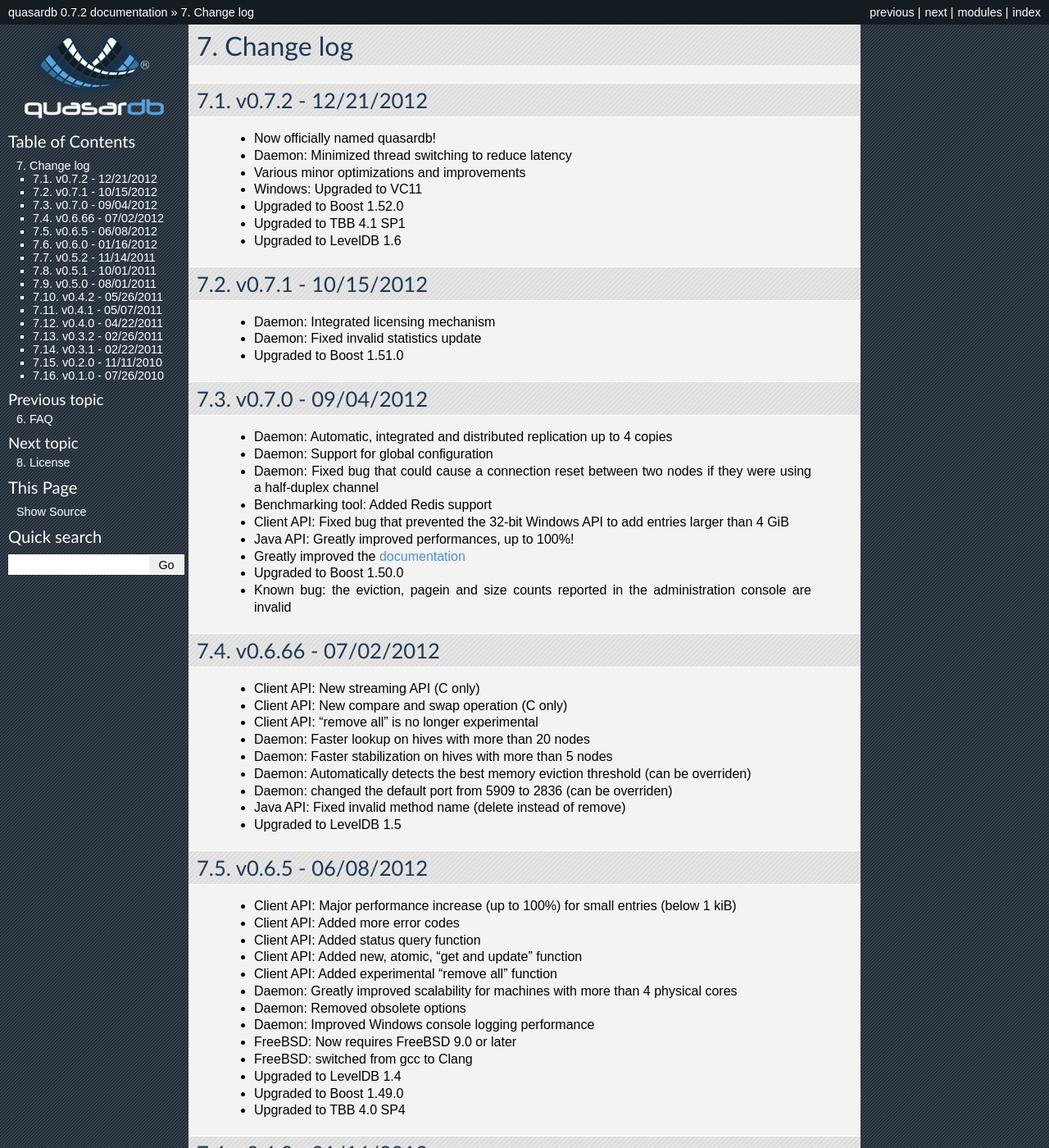
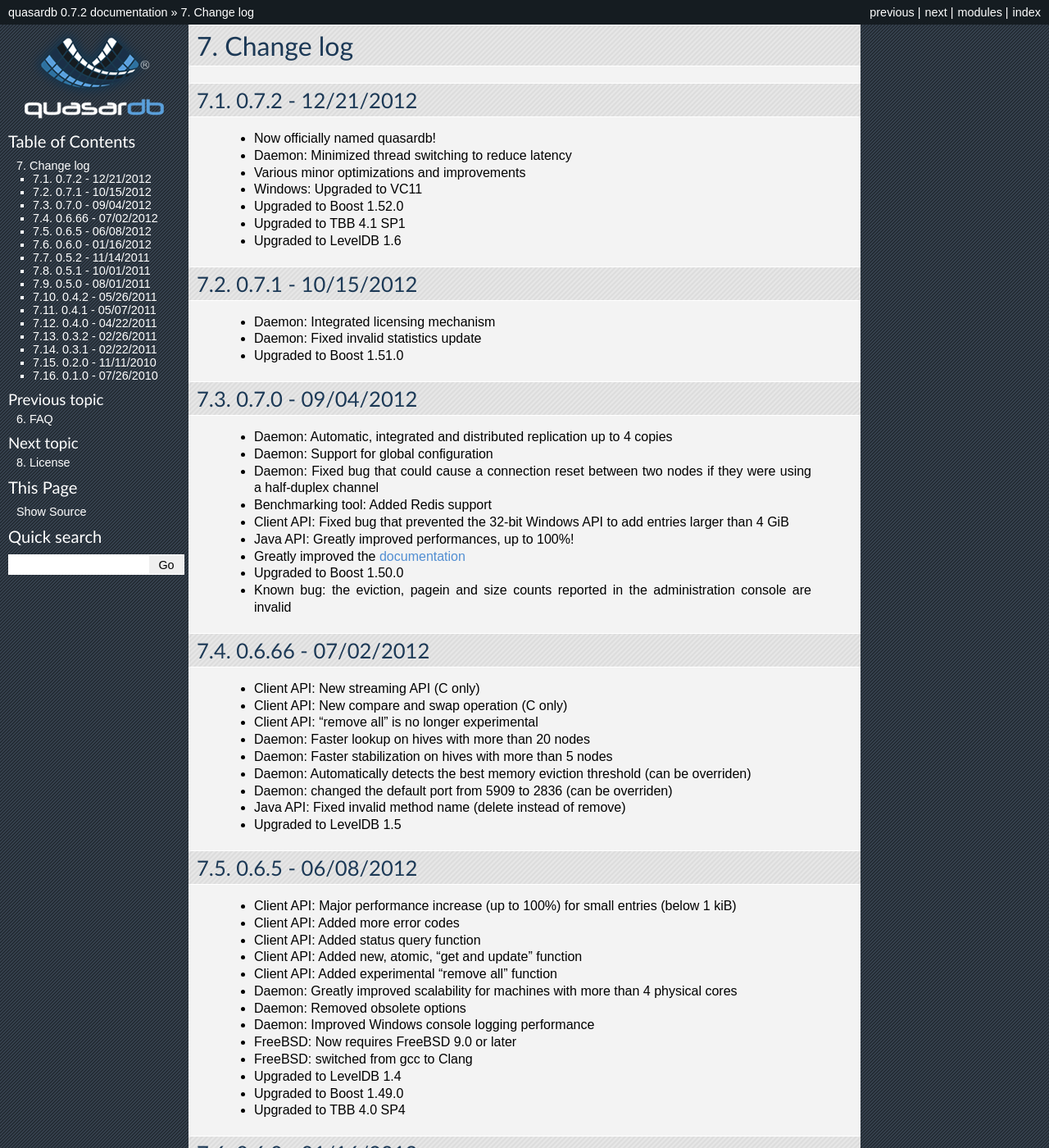
Before and after one commit to iltommi/qdb-documentation, a Sphinx documentation site: the page built from source/changes.rst, in a window 1280 px wide and 1400 px high. Shown: the whole window at 82% size. Built offline with Sphinx 7.4.7, drawn with Linux system fonts in a browser that asks for light colours; formulas are drawn with MathJax 3; some of the changed text lies outside the part shown.

Commit message:
Case 452 - Rewrote introduction, removed the version prefix in the change log

```diff
--- a/source/changes.rst
+++ b/source/changes.rst
@@ -1,8 +1,8 @@
 Change log
 **********
 
-v0.7.2 - 12/21/2012
--------------------
+0.7.2 - 12/21/2012
+------------------
 
     * Now officially named quasardb!
     * Daemon: Minimized thread switching to reduce latency
@@ -12,15 +12,15 @@ v0.7.2 - 12/21/2012
     * Upgraded to TBB 4.1 SP1
     * Upgraded to LevelDB 1.6
 
-v0.7.1 - 10/15/2012
--------------------
+0.7.1 - 10/15/2012
+------------------
 
     * Daemon: Integrated licensing mechanism
     * Daemon: Fixed invalid statistics update
     * Upgraded to Boost 1.51.0
 
-v0.7.0 - 09/04/2012
--------------------
+0.7.0 - 09/04/2012
+------------------
 
     * Daemon: Automatic, integrated and distributed replication up to 4 copies
     * Daemon: Support for global configuration
@@ -32,8 +32,8 @@ v0.7.0 - 09/04/2012
     * Upgraded to Boost 1.50.0
     * Known bug: the eviction, pagein and size counts reported in the administration console are invalid
 
-v0.6.66 - 07/02/2012
---------------------
+0.6.66 - 07/02/2012
+-------------------
 
     * Client API: New streaming API (C only)
     * Client API: New compare and swap operation (C only)
@@ -45,8 +45,8 @@ v0.6.66 - 07/02/2012
     * Java API: Fixed invalid method name (delete instead of remove)
     * Upgraded to LevelDB 1.5
 
-v0.6.5 - 06/08/2012
--------------------
+0.6.5 - 06/08/2012
+------------------
 
     * Client API: Major performance increase (up to 100%) for small entries (below 1 kiB)
     * Client API: Added more error codes
@@ -62,8 +62,8 @@ v0.6.5 - 06/08/2012
     * Upgraded to Boost 1.49.0
     * Upgraded to TBB 4.0 SP4
 
-v0.6.0 - 01/16/2012
--------------------
+0.6.0 - 01/16/2012
+------------------
 
     * Python API: Brand new Python API!
     * Daemon: new "transient" option
@@ -72,8 +72,8 @@ v0.6.0 - 01/16/2012
     * Daemon: Reduced latency
     * Upgraded LevelDB
 
-v0.5.2 - 11/14/2011
--------------------
+0.5.2 - 11/14/2011
+------------------
 
     * Windows: Digital signatures now include a timestamp.
     * Web bridge: Improved the internal data exchange format.
@@ -83,8 +83,8 @@ v0.5.2 - 11/14/2011
     * Upgraded LevelDB
     * Upgraded to TBB 4.0 SP1
 
-v0.5.1 - 10/01/2011
--------------------
+0.5.1 - 10/01/2011
+------------------
 
     * Java API: Major rework, better and easier than before!
     * Daemon: Added an icon in the Windows binary.
@@ -93,8 +93,8 @@ v0.5.1 - 10/01/2011
     * Client API: Made the connection process more resilient.
     * Upgraded LevelDB
 
-v0.5.0 - 08/01/2011
--------------------
+0.5.0 - 08/01/2011
+------------------
 
     * Peer-to-peer network distribution
     * Web bridge with JSON/JSONP interfaces
@@ -109,8 +109,8 @@ v0.5.0 - 08/01/2011
     * Upgraded Linux and FreeBSD compilers to gcc 4.6.1
     * Upgraded to Boost 1.47.0
 
-v0.4.2 - 05/26/2011
--------------------
+0.4.2 - 05/26/2011
+------------------
 
     * Increased reliability
     * Major performance improvements for entries larger than 50 MiB
@@ -119,15 +119,15 @@ v0.4.2 - 05/26/2011
     * Reduced memory footprint
     * fix: The 0.4.1 Linux API could not be linked to due to a misconfiguration on our build machine
 
-v0.4.1 - 05/07/2011
--------------------
+0.4.1 - 05/07/2011
+------------------
 
     * Multiplatform Python API package with installer
     * Fixed FreeBSD invalid rpath
     * qdbsh can now process standard input and output
 
-v0.4.0 - 04/22/2011
--------------------
+0.4.0 - 04/22/2011
+------------------
 
     * Python API
     * Improved server network code
@@ -139,8 +139,8 @@ v0.4.0 - 04/22/2011
     * Upgraded Windows compiler to Visual Studio 2010 SP1
     * Upgraded Linux and FreeBSD compilers to gcc 4.6.0
 
-v0.3.2 - 02/26/2011
--------------------
+0.3.2 - 02/26/2011
+------------------
 
     * Windows binaries are now digitally signed.
     * High-performance slab allocator is now used for logging.
@@ -149,8 +149,8 @@ v0.3.2 - 02/26/2011
       load libraries present in quasardb's lib subdirectory.
     * Upgraded TBB to version 3.0 Update 5
 
-v0.3.1 - 02/22/2011
--------------------
+0.3.1 - 02/22/2011
+------------------
 
     * Asynchronous standalone TCP (IPv4 and IPv6) server
     * Fast monte carlo eviction
@@ -159,16 +159,16 @@ v0.3.1 - 02/22/2011
     * New API
     * May contain up to 1% of awesomeness
 
-v0.2.0 - 11/11/2010
--------------------
+0.2.0 - 11/11/2010
+------------------
 
     * Update and remove now accessible via the C API
     * More efficient logging
     * Improved internal memory model
     * Internal statistics
 
-v0.1.0 - 07/26/2010
--------------------
+0.1.0 - 07/26/2010
+------------------
 
     * First official beta version!
     * nginx support
--- a/source/index.rst
+++ b/source/index.rst
@@ -14,9 +14,9 @@ quasardb
 
 If you are new to **quasardb** the :doc:`primer` is a good introduction. The :doc:`faq` may also have the information you are looking for.
 
- If you would like a step by step guide to install and use your first cluster, we have two tutorials in the :doc:`tutorials/index` chapter.
+Should you need a step by step guide to install and use your first cluster, we have two detailed tutorials in the :doc:`tutorials/index` chapter.
 
-If you are looking for specific information regarding the usage or the administration of a **quasardb** component, please read the :doc:`reference/index`. All the information related to development is in the :doc:`api/index` chapter.
+For specific information regarding the usage or the administration of a **quasardb** component, please read the :doc:`reference/index`. All the information related to development is in the :doc:`api/index` chapter.
 
 Is this documentation helpful? Let us know! (see :doc:`contact`).
 
```
